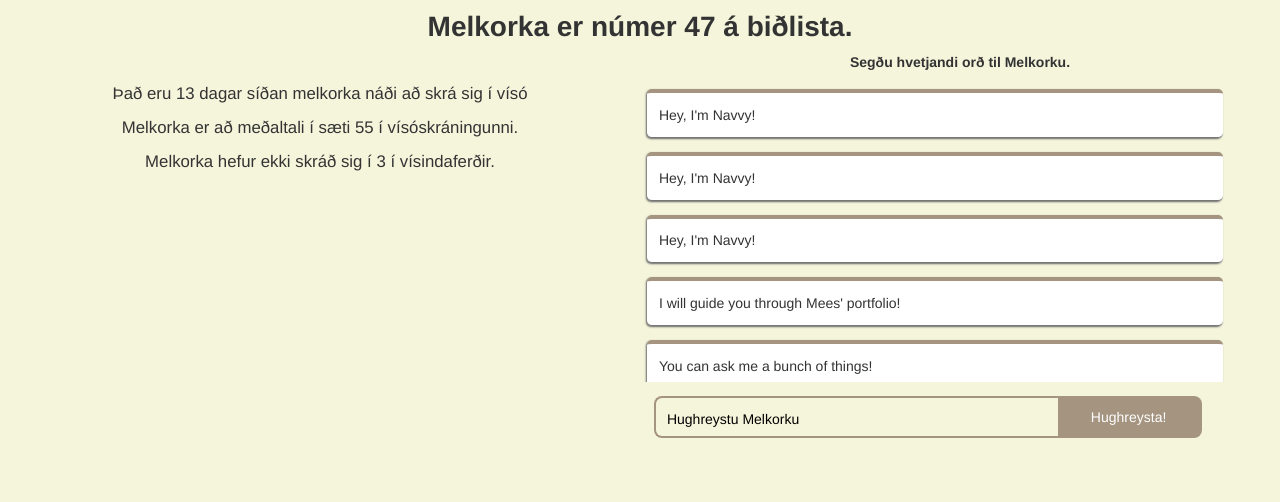
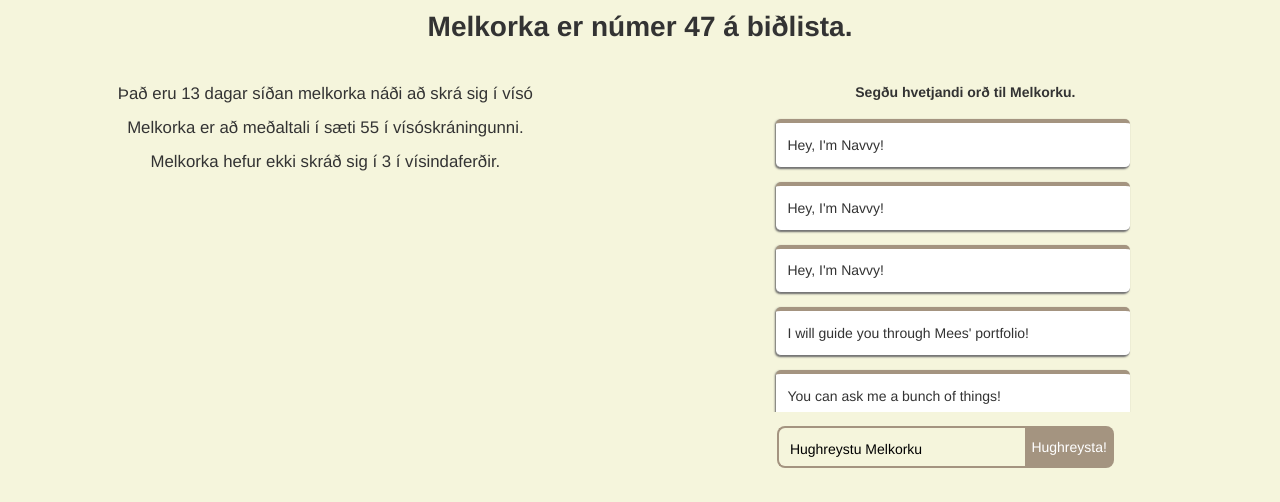
Before and after one commit to sindrip/visokorka, a website: page public/index.html in a window 1280 px wide. Shown: the part 298-800 px from the top of the page. Drawn offline with nearby package versions, Linux system fonts and the light colour scheme.

Commit message:
lagaði mobile css

```diff
--- a/public/index.css
+++ b/public/index.css
@@ -37,20 +37,18 @@ main {
 .extraContent {
   display: flex !important;
   flex-direction: row;
+  justify-content: space-around;
 }
 .stats {
   display: flex !important;
-  flex-grow: 1;
-  flex-basis: 0;
   flex-direction: column;
   align-items: center;
   padding-top: 30px;
   font-size: 1.2em;
 }
 .messageBoard {
+  padding-top: 30px;
   display: flex !important;
-  flex-grow: 1;
-  flex-basis: 0;
   flex-direction: column;
 }
 .messageHeader {
```
